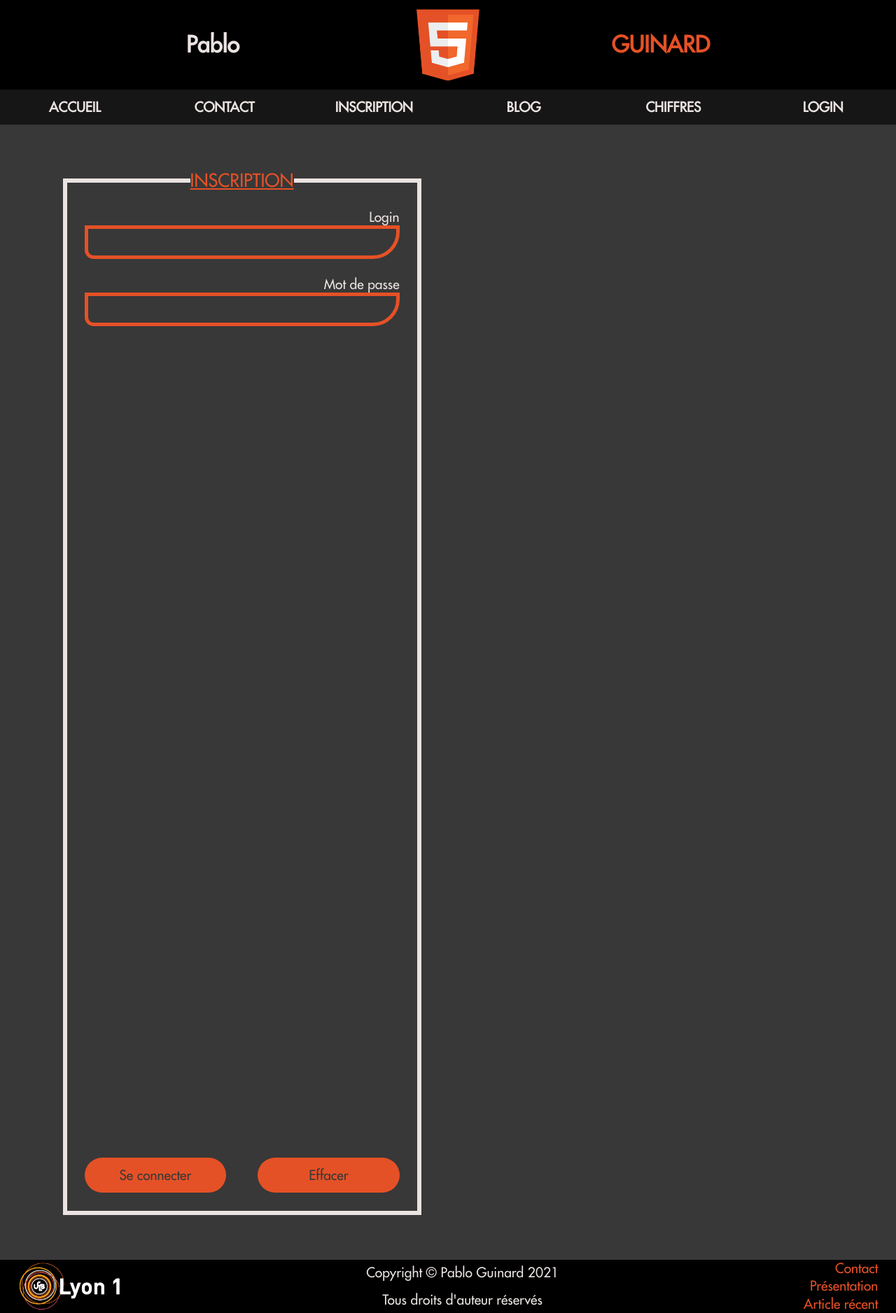
After one commit to louischarnay/IUT-PHP-init, a PHP site: page /login.php in a window 1280 px wide. The commit adds this page. Shown: the whole page at 70% size. Run offline with PHP 8.4, Linux system fonts and the light colour scheme.

Commit message:
fin cours 09/11

```diff
--- a/css/style.css
+++ b/css/style.css
@@ -102,7 +102,7 @@ header{
 nav ul{
     width: 100%;
     display: grid;
-    grid-template-columns: 20% 20% 20% 20% 20%;
+    grid-template-columns: 16.7% 16.7% 16.7% 16.7% 16.7% 16.7%;
 }
 
  nav ul li{
--- a/include/config.php
+++ b/include/config.php
@@ -2,3 +2,6 @@
 define("NUMTEL", "06 68 39 32 21");
 define("MAIL", "guinardpablo@gmail.com");
 define("ADRESSE", "6 rue de la Paix 01000 Bourg-en-Bresse");
+
+define("USERNAME", "admin");
+define("PASSWORD", "admin");
--- /dev/null
+++ b/login.php
@@ -0,0 +1,38 @@
+<!DOCTYPE html>
+<html lang="fr">
+<head>
+    <meta charset="utf-8">
+    <meta name="viewport" content="width=device-width, initial-scale=1.8">
+    <title>Inscription</title>
+    <link rel="stylesheet" href="css/style.css">
+    <link rel="stylesheet" href="https://unpkg.com/aos@next/dist/aos.css" />
+</head>
+<body>
+<?php include 'modules/banner.php'?>
+<?php include 'modules/header.php'?>
+<main>
+    <section id="formInscription">
+        <form id="formulaire" data-aos="slide-right" data-aos-duration="1000" data-aos-easing="ease-out" action="loginTraitement.php" method="post" enctype="multipart/form-data">
+            <fieldset>
+                <legend>INSCRIPTION</legend>
+                <div id="formulaireInscription">
+                    <input type="email" name="email" id="email" required="required">
+                    <label for="email" id="labelEmail2">Login</label>
+                    <input type="password" name="mdp" id="mdp" required="required">
+                    <label for="mdp" id="labelMdp">Mot de passe</label>
+                    <div id="divButtonsInscription">
+                        <button type="submit" class="envoyerInscription">Se connecter</button>
+                        <button type="reset" class="effacerInscription">Effacer</button>
+                    </div>
+                </div>
+            </fieldset>
+        </form>
+    </section>
+</main>
+<?php include 'modules/footer.php'?>
+<script src="https://unpkg.com/aos@next/dist/aos.js"></script>
+<script>
+    AOS.init();
+</script>
+</body>
+</html>
--- /dev/null
+++ b/loginTraitement.php
@@ -0,0 +1,6 @@
+<?php
+if ($GLOBALS[USERNAME] == $_POST["email"]){
+    session_start();
+
+}
+;
--- a/modules/header.php
+++ b/modules/header.php
@@ -14,6 +14,7 @@
                     </ul>
                 </li>
                 <li id="chiffres"><a href="/chiffres.php">CHIFFRES</a></li>
+                <li><a href="/login.php">LOGIN</a></li>
             </ul>
         </nav>
     </div>
--- a/repForm.php
+++ b/repForm.php
@@ -11,9 +11,10 @@
 <?php include 'modules/header.php'?>
 <main>
     <section id="tabChiffres">
+        <h2>Réponse du formulaire</h2>
         <table id="tableau">
             <thead>
-            <tr><th colspan="4">Résultats Formulaire Contact</th></tr>
+            <tr><th colspan="2">Résultats Formulaire Contact</th></tr>
             </thead>
             <tbody>
             <tr>
```
Also changed, not shown: 1 other file.
